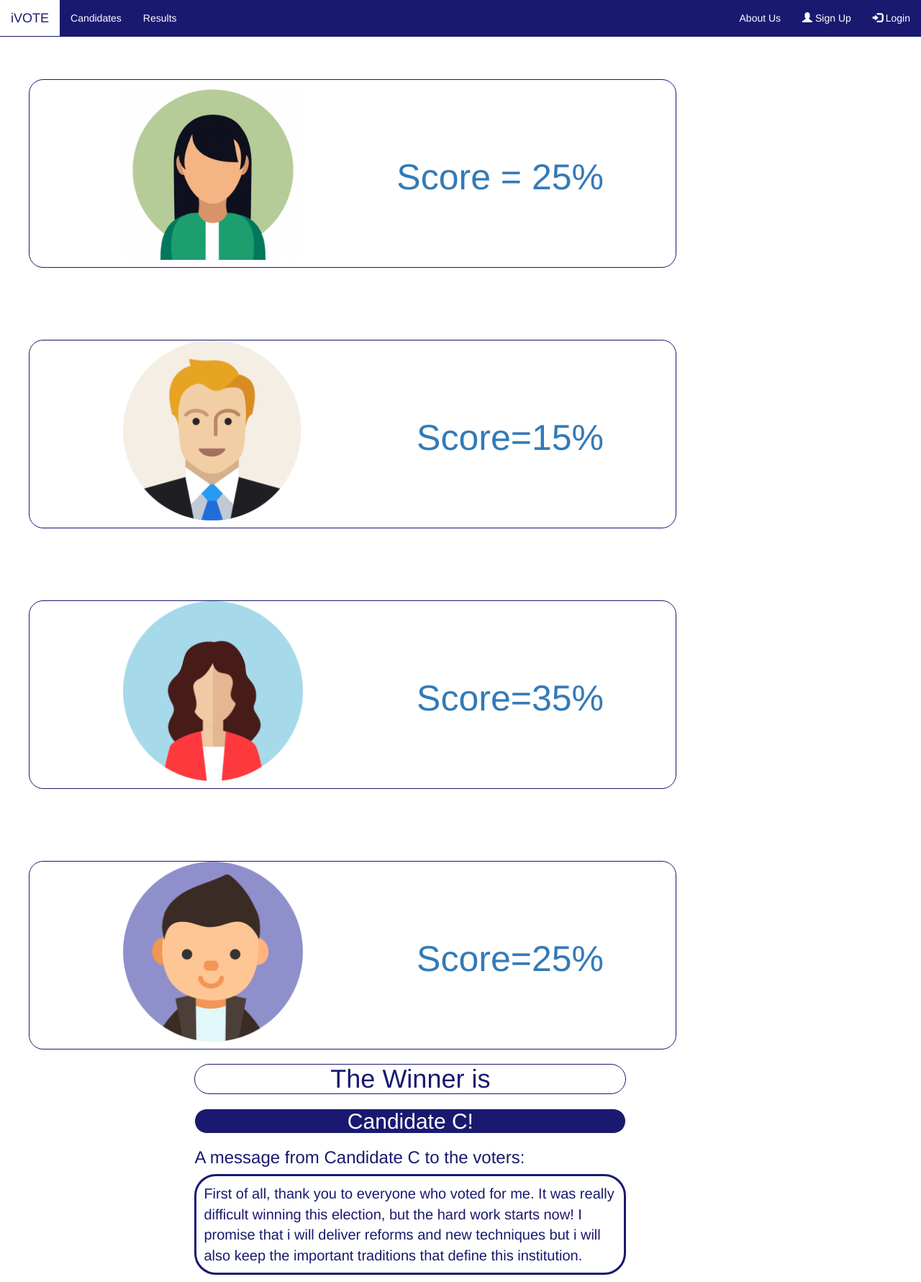
After one commit to KarimHamod/softwareengineering, a PHP site: page /results.php in a window 1280 px wide. The commit adds this page. Shown: the whole page at 72% size. Run offline with PHP 8.4, Linux system fonts and the light colour scheme.

Commit message:
added homepage about us results with css

```diff
--- a/project/iVOTE/css/index.css
+++ b/project/iVOTE/css/index.css
@@ -154,3 +154,83 @@ p.lineOver {
     width:35%;
     color:midnightblue;
 }
+.homepage{
+    margin-top: 100px;
+    font-size: large;
+    margin-left: 33%;
+    margin-right: 33%;
+    border: solid 3px midnightblue;
+    padding: 10px;
+    border-radius: 30px;
+}
+.aim{
+    border: solid 3px midnightblue;
+    border-radius: 50px;
+    text-align: center;
+    background-color: midnightblue;
+    color: white;
+}
+.votingimage{
+    margin-left: 50px;
+}
+.about{
+    margin-top: 100px;
+    font-size: large;
+    margin-left: 33%;
+    margin-right: 33%;
+    border: solid 3px midnightblue;
+    padding: 10px;
+    border-radius: 30px;
+
+}
+.personalemails{
+    list-style: none;
+    margin-left:-10px:
+}
+.bau{
+    margin-left: 50px;
+    width: 500px;
+    height:350px;
+}
+.box-scores{
+
+    border: solid 1px midnightblue;
+    width: 900px;
+    border-radius: 20px;
+    margin-top: 100px;
+    float: left;
+    margin-right:30px;
+}
+.score{
+    text-align: center;
+    font-size:50px;
+    margin-right: 100px;
+    float: right;
+    margin-top: 100px;
+}
+.result{
+    float:right;
+    width:600px;
+    margin-right: 32%;
+    color: midnightblue;
+}
+.winner{
+    color: midnightblue;
+    text-align: center;
+    border-radius: 30px;
+    border: solid 1px midnightblue;
+
+}
+.winnername{
+    background-color: midnightblue;
+    color: white;
+    border: solid 1px white;
+    text-align: center  ;
+    border-radius: 30px;
+}
+.speech{
+    border: solid 3px midnightblue;
+    font-size: 20px;
+    border-radius: 30px;
+    padding: 10px;
+}
--- a/project/iVOTE/header.php
+++ b/project/iVOTE/header.php
@@ -17,11 +17,11 @@
         </div>
         <ul class="nav navbar-nav">
             <li><a class="navi" href="candidate.php">Candidates</a></li>
-            <li><a class="navi" href="#">Results</a></li>
+            <li><a class="navi" href="results.php">Results</a></li>
 
         </ul>
         <ul class="nav navbar-nav navbar-right">
-            <li><a  class="navi" href="#">About Us</a></li>
+            <li><a  class="navi" href="aboutus.php">About Us</a></li>
             <li><a  class="navi" href="signup.php"><span class="glyphicon glyphicon-user"></span> Sign Up</a></li>
             <li><a  class="navi" href="login.php"><span class="glyphicon glyphicon-log-in"></span> Login</a></li>
         </ul>
--- /dev/null
+++ b/project/iVOTE/results.php
@@ -0,0 +1,53 @@
+<?php
+include_once 'header.php'
+?>
+<html>
+    <body>
+    <ul>
+        <div class="box-scores">
+            <a href="candidateA.php">
+                <img class="image"src="images/candidateA.jpg" height="250px" width="250px" alt="this is a photo of Candidate A " title="Candidate A "/>
+
+                <div class="score">
+                    <p>Score = 25%</p>
+                </div>
+            </a>
+        </div>
+        <div class="box-scores">
+            <a href="candidateB.php">
+                <img class="image"src="images/candidateB.png" height="250px" width="250px" alt="this is a photo of Candidate B " title="Candidate B "/>
+
+                <div class="score">
+                    <p>Score=15%</p>
+                </div>
+            </a>
+        </div>
+        <div class="box-scores">
+            <a href="candidateC.php">
+                <img class="image"src="images/candidateC.png" height="250px" width="250px" alt="this is a photo of Candidate C " title="Candidate C "/>
+
+                <div class="score">
+                    <p>Score=35%</p>
+                </div>
+            </a>
+        </div>
+        <div class="box-scores">
+            <a href="candidateD.php">
+                <img class="image"src="images/candidateD.png" height="250px" width="250px" alt="this is a photo of Candidate D " title="Candidate D "/>
+
+                <div class="score">
+                    <p>Score=25%</p>
+                </div>
+            </a>
+        </div>
+    </ul>
+
+    </div>
+    <div class="result">
+        <h1 class="winner">The Winner is</h1>
+        <h2 class="winnername">Candidate C!</h2>
+        <h3>A message from Candidate C to the voters:</h3>
+        <p class="speech">First of all, thank you to everyone who voted for me. It was really difficult winning this election, but the hard work starts now! I promise that i will deliver reforms and new techniques but i will also keep the important traditions that define this institution. </p>
+    </div>
+    </body>
+</html>
```
Also changed, not shown: project/iVOTE/aboutus.php (added, +20 -0 lines), project/iVOTE/index.php (+18 -4 lines), project/iVOTE/images/bau.png (added), project/iVOTE/images/crowded.jpg (added), project/iVOTE/images/online.png (added).
